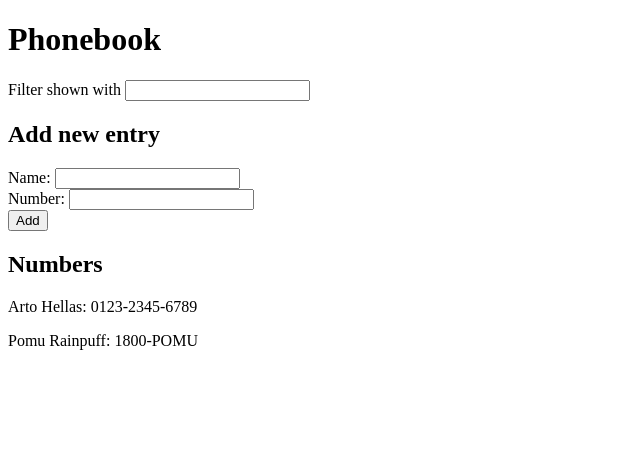
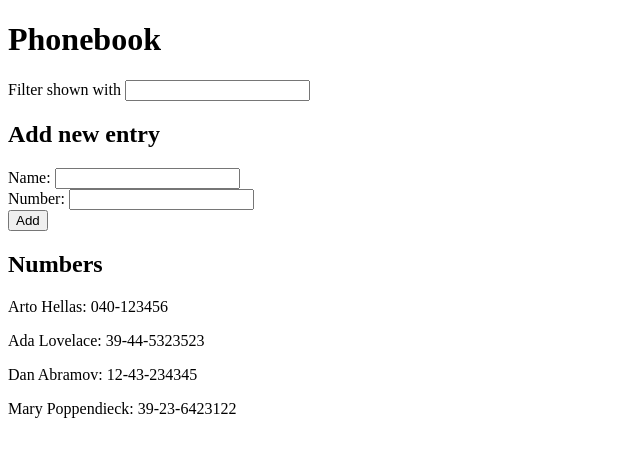
Before and after one commit to SimonO7/Full-Stack-Open, a React (Create React App) app in the folder Part2/phonebook/: page / in a window 1280 px wide. Shown: the top 456 px of the page, without its empty margins (0-640 px from the left). Built offline with nearby package versions, Linux system fonts and the light colour scheme; data requests are answered from the project's data file.

Commit message:
Complete exercise 2.11

```diff
--- /dev/null
+++ b/Part2/phonebook/db.json
@@ -0,0 +1,24 @@
+{
+  "persons":[
+    {
+      "name": "Arto Hellas",
+      "number": "040-123456",
+      "id": 1
+    },
+    {
+      "name": "Ada Lovelace",
+      "number": "39-44-5323523",
+      "id": 2
+    },
+    {
+      "name": "Dan Abramov",
+      "number": "12-43-234345",
+      "id": 3
+    },
+    {
+      "name": "Mary Poppendieck",
+      "number": "39-23-6423122",
+      "id": 4
+    }
+  ]
+}
--- a/Part2/phonebook/package.json
+++ b/Part2/phonebook/package.json
@@ -6,6 +6,7 @@
     "@testing-library/jest-dom": "^5.16.5",
     "@testing-library/react": "^13.4.0",
     "@testing-library/user-event": "^13.5.0",
+    "axios": "^1.2.1",
     "react": "^18.2.0",
     "react-dom": "^18.2.0",
     "react-scripts": "5.0.1",
--- a/Part2/phonebook/src/App.js
+++ b/Part2/phonebook/src/App.js
@@ -1,4 +1,5 @@
-import { useState } from 'react'
+import { useState, useEffect } from 'react'
+import axios from 'axios'
 
 const Filter = ({ searchQuery, handleSearchEntry }) => {
   return (
@@ -36,19 +37,15 @@
 }
 
 const App = () => {
-  const [persons, setPersons] = useState([
-    {
-      name: 'Arto Hellas',
-      number: '0123-2345-6789'
-    },
-    {
-      name: 'Pomu Rainpuff',
-      number: '1800-POMU'
-    }
-  ])
+  const [persons, setPersons] = useState([])
   const [newName, setNewName] = useState('')
   const [newNumber, setNewNumber] = useState('')
   const [searchQuery, setSearchQuery] = useState('')
+
+  // Get the persons data from JSON
+  useEffect(() => {
+    axios.get("http://localhost:3001/persons").then(response => {setPersons(response.data)})
+  }, [])
 
   // Handle new input into the name field
   const handleNameEntry = (event) => {
```
Also changed, not shown: 1 other file (tests, documents, lock files or other folders).
